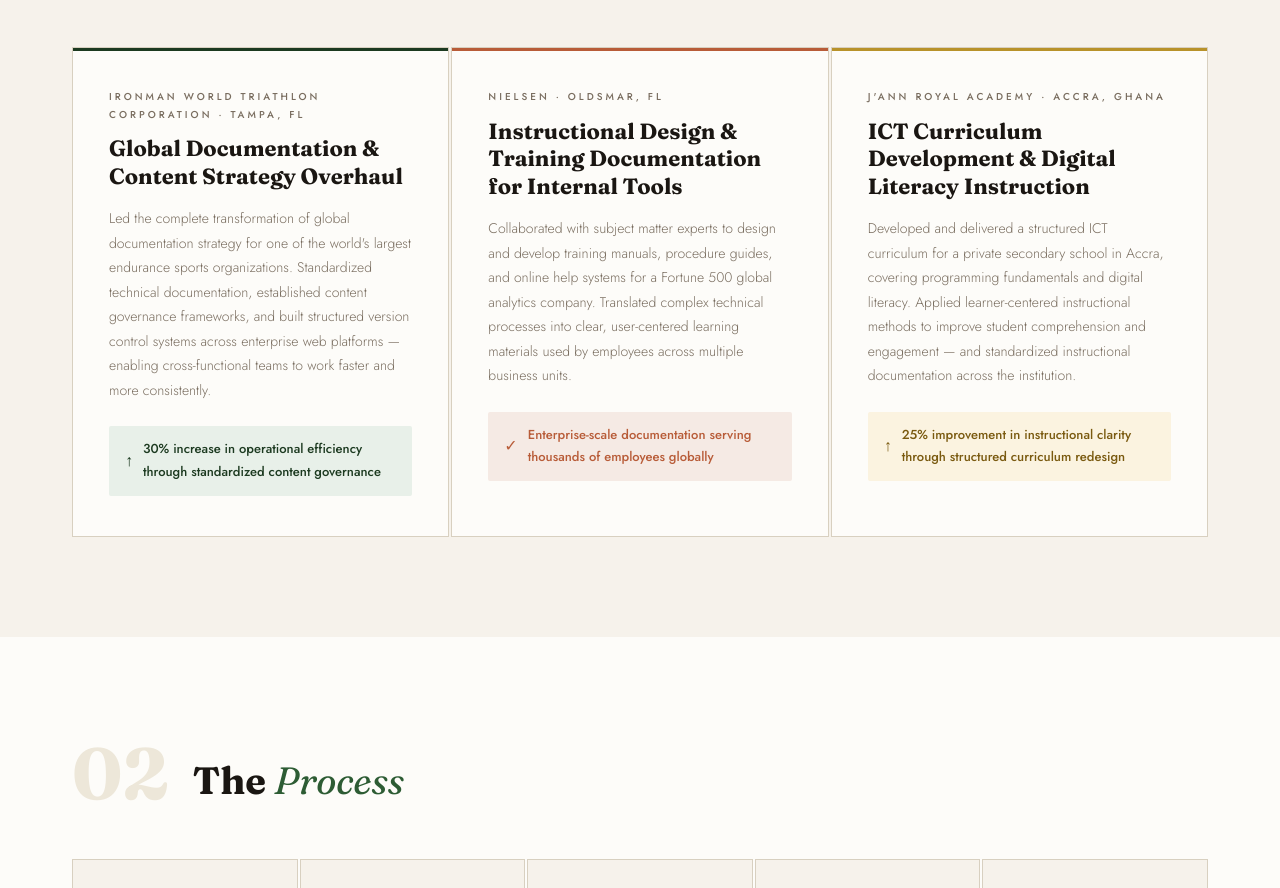
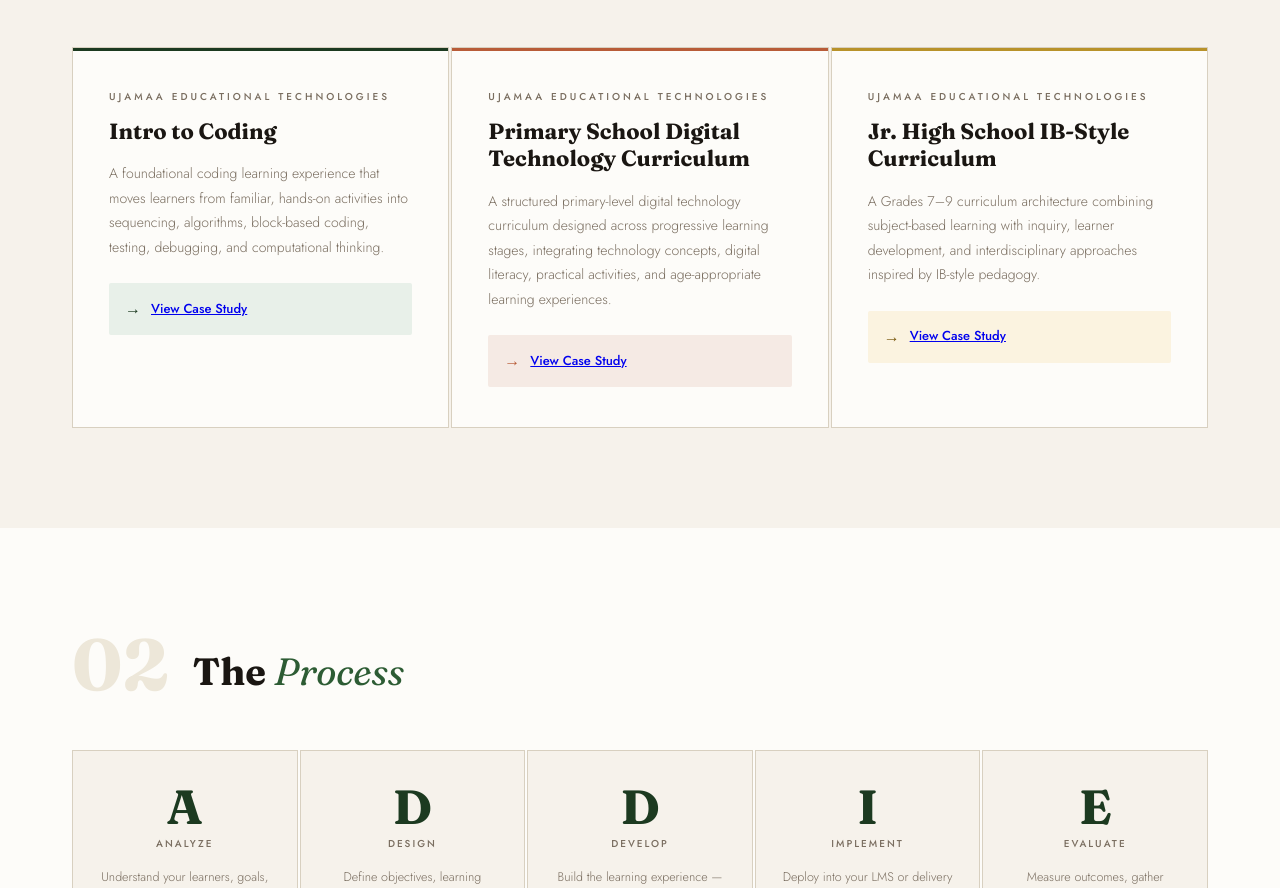
Before and after one commit to UjamaaEdTech/ujamaaedtech.github.io, a plain HTML site: page erika_portfolio.html in a window 1280 px wide. Shown: the part 1035-1923 px from the top of the page. Drawn offline with Linux system fonts and the light colour scheme.

Commit message:
Update case studies in erika_portfolio.html

```diff
--- a/erika_portfolio.html
+++ b/erika_portfolio.html
@@ -664,41 +664,42 @@
     <h2>Selected <em>Work</em></h2>
   </div>
   <div class="case-grid">
-
     <div class="case-card forest reveal">
-      <div class="case-company">IRONMAN World Triathlon Corporation · Tampa, FL</div>
-      <div class="case-title">Global Documentation & Content Strategy Overhaul</div>
+      <div class="case-company">Ujamaa Educational Technologies</div>
+      <div class="case-title">Intro to Coding</div>
       <div class="case-body">
-        Led the complete transformation of global documentation strategy for one of the world's largest endurance sports organizations. Standardized technical documentation, established content governance frameworks, and built structured version control systems across enterprise web platforms — enabling cross-functional teams to work faster and more consistently.
+        A foundational coding learning experience that moves learners from familiar, hands-on activities into sequencing, algorithms, block-based coding, testing, debugging, and computational thinking.
       </div>
       <div class="case-result forest">
-        <span class="result-icon">↑</span>
-        30% increase in operational efficiency through standardized content governance
+        <span class="result-icon">→</span>
+        <a href="intro-to-coding.html">View Case Study</a>
       </div>
     </div>
 
     <div class="case-card rust reveal">
-      <div class="case-company">Nielsen · Oldsmar, FL</div>
-      <div class="case-title">Instructional Design & Training Documentation for Internal Tools</div>
+      <div class="case-company">Ujamaa Educational Technologies</div>
+      <div class="case-title">Primary School Digital Technology Curriculum</div>
       <div class="case-body">
-        Collaborated with subject matter experts to design and develop training manuals, procedure guides, and online help systems for a Fortune 500 global analytics company. Translated complex technical processes into clear, user-centered learning materials used by employees across multiple business units.
+        A structured primary-level digital technology curriculum designed across progressive learning stages, integrating technology concepts, digital literacy, practical activities, and age-appropriate learning experiences.
       </div>
       <div class="case-result rust">
-        <span class="result-icon">✓</span>
-        Enterprise-scale documentation serving thousands of employees globally
+        <span class="result-icon">→</span>
+        <a href="primary-digital-technology.html">View Case Study</a>
       </div>
     </div>
 
     <div class="case-card gold reveal">
-      <div class="case-company">J'Ann Royal Academy · Accra, Ghana</div>
-      <div class="case-title">ICT Curriculum Development & Digital Literacy Instruction</div>
+      <div class="case-company">Ujamaa Educational Technologies</div>
+      <div class="case-title">Jr. High School IB-Style Curriculum</div>
       <div class="case-body">
-        Developed and delivered a structured ICT curriculum for a private secondary school in Accra, covering programming fundamentals and digital literacy. Applied learner-centered instructional methods to improve student comprehension and engagement — and standardized instructional documentation across the institution.
+        A Grades 7–9 curriculum architecture combining subject-based learning with inquiry, learner development, and interdisciplinary approaches inspired by IB-style pedagogy.
       </div>
       <div class="case-result gold">
-        <span class="result-icon">↑</span>
-        25% improvement in instructional clarity through structured curriculum redesign
+        <span class="result-icon">→</span>
+        <a href="junior-high-ib-style.html">View Case Study</a>
       </div>
+    </div>
+
     </div>
 
   </div>
```
